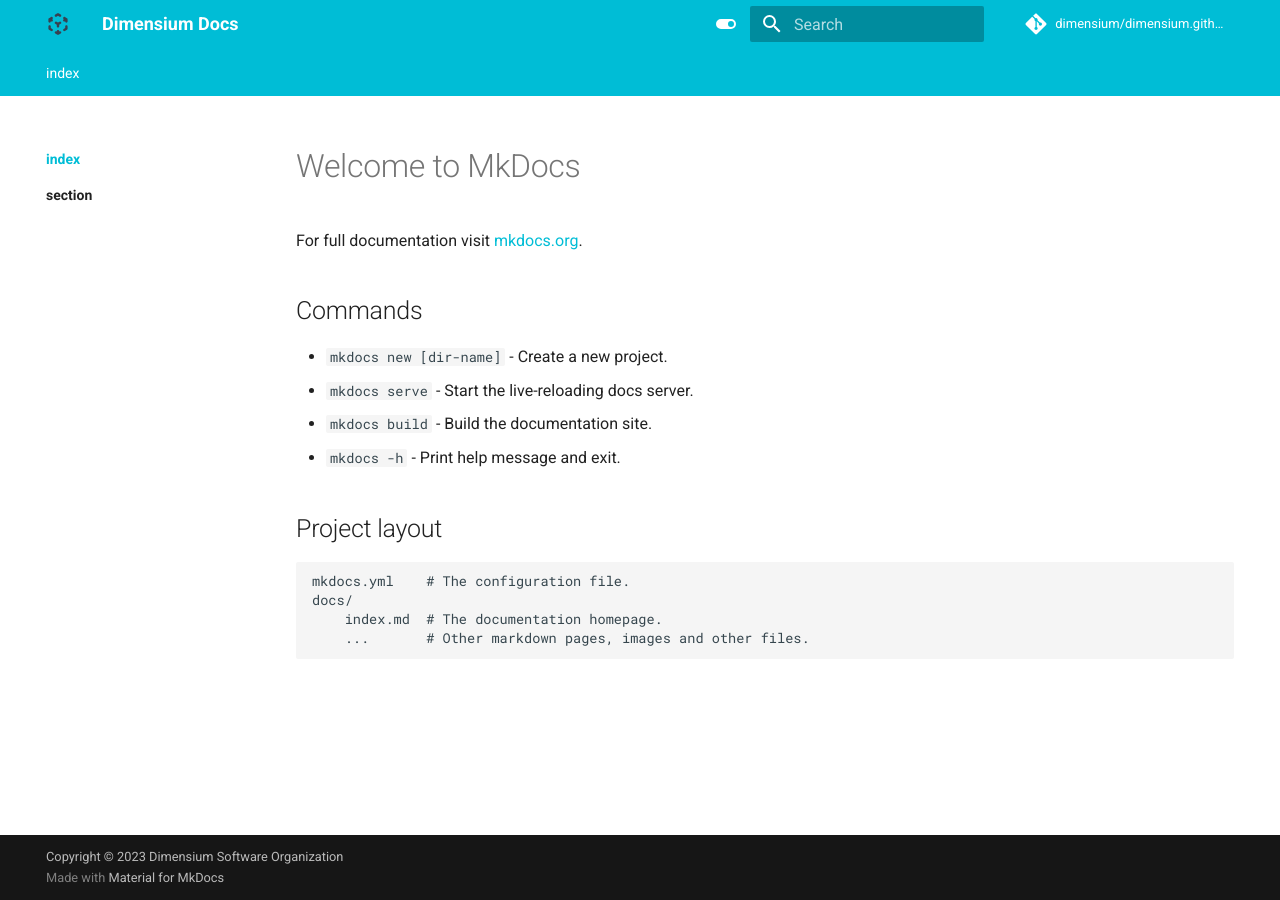
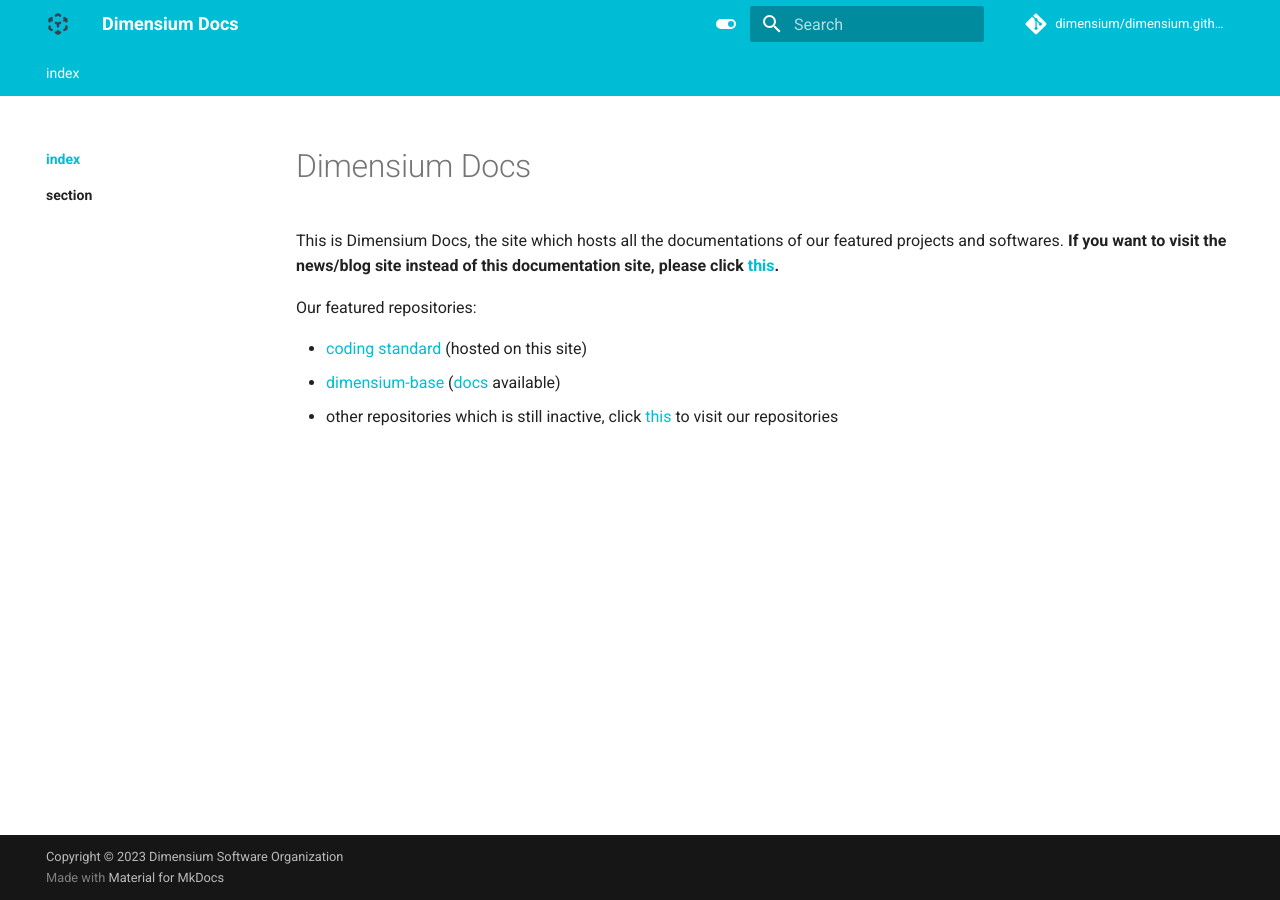
Before and after one commit to infinigames/docs, an MkDocs documentation site: the page built from docs/index.md, in a window 1280 px wide. Built offline with MkDocs 1.6.1 and Material for MkDocs 9.7.7, drawn with Linux system fonts in a browser that asks for light colours; comment, search, counter and statistics services are not loaded.

Commit message:
updated index

```diff
--- a/docs/index.md
+++ b/docs/index.md
@@ -1,17 +1,12 @@
-# Welcome to MkDocs
+# Dimensium Docs
 
-For full documentation visit [mkdocs.org](https://www.mkdocs.org).
+This is Dimensium Docs, the site which hosts all the documentations of our featured projects and softwares. **If you want to visit the news/blog site instead of this documentation site, please click [this](https://dimensium.github.io).**
 
-## Commands
+Our featured repositories:
 
-* `mkdocs new [dir-name]` - Create a new project.
-* `mkdocs serve` - Start the live-reloading docs server.
-* `mkdocs build` - Build the documentation site.
-* `mkdocs -h` - Print help message and exit.
+- [coding standard] (hosted on this site)
+- [dimensium-base] ([docs](docs/dimensium-base) available)
+- other repositories which is still inactive, click [this](https://github.com/orgs/dimensium/repositories) to visit our repositories
 
-## Project layout
-
-    mkdocs.yml    # The configuration file.
-    docs/
-        index.md  # The documentation homepage.
-        ...       # Other markdown pages, images and other files.
+[coding standard]: docs/coding-standard
+[dimensium-base]: https://github.com/dimensium/dimensium-base
```
